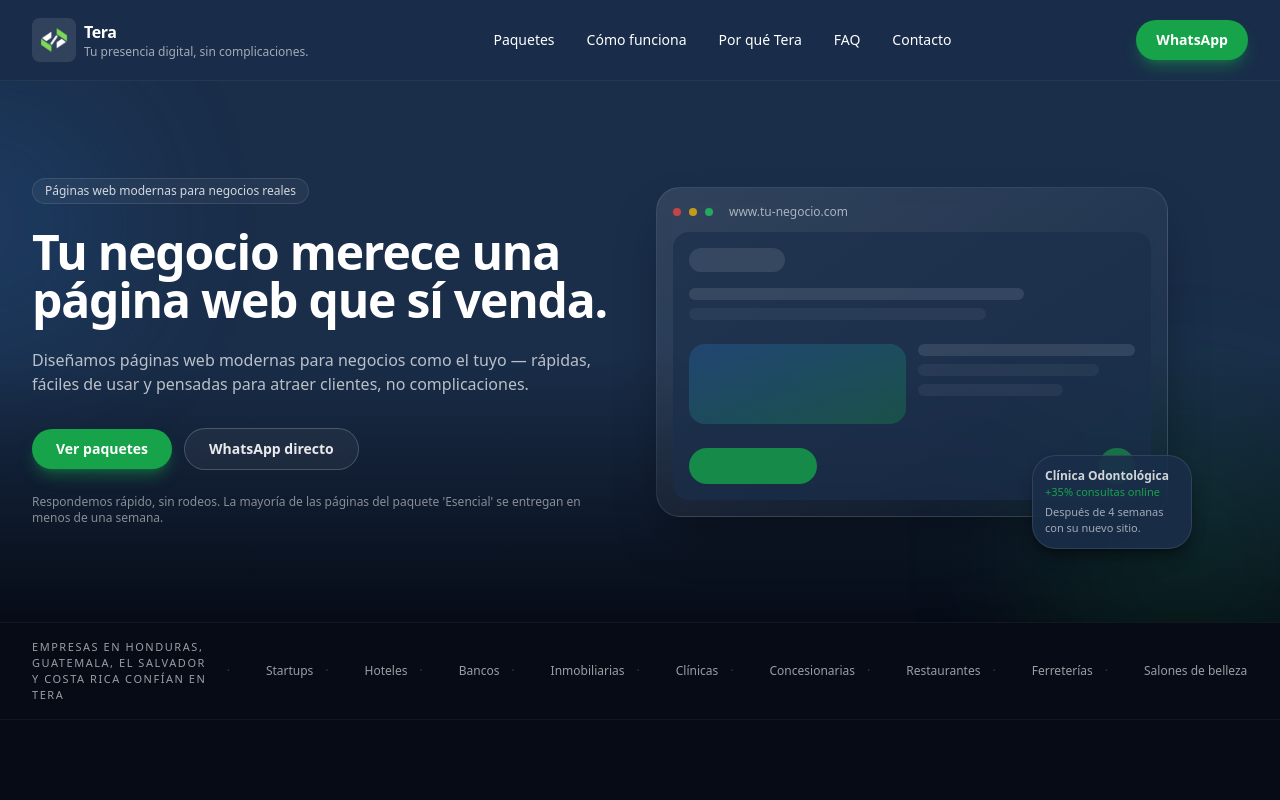
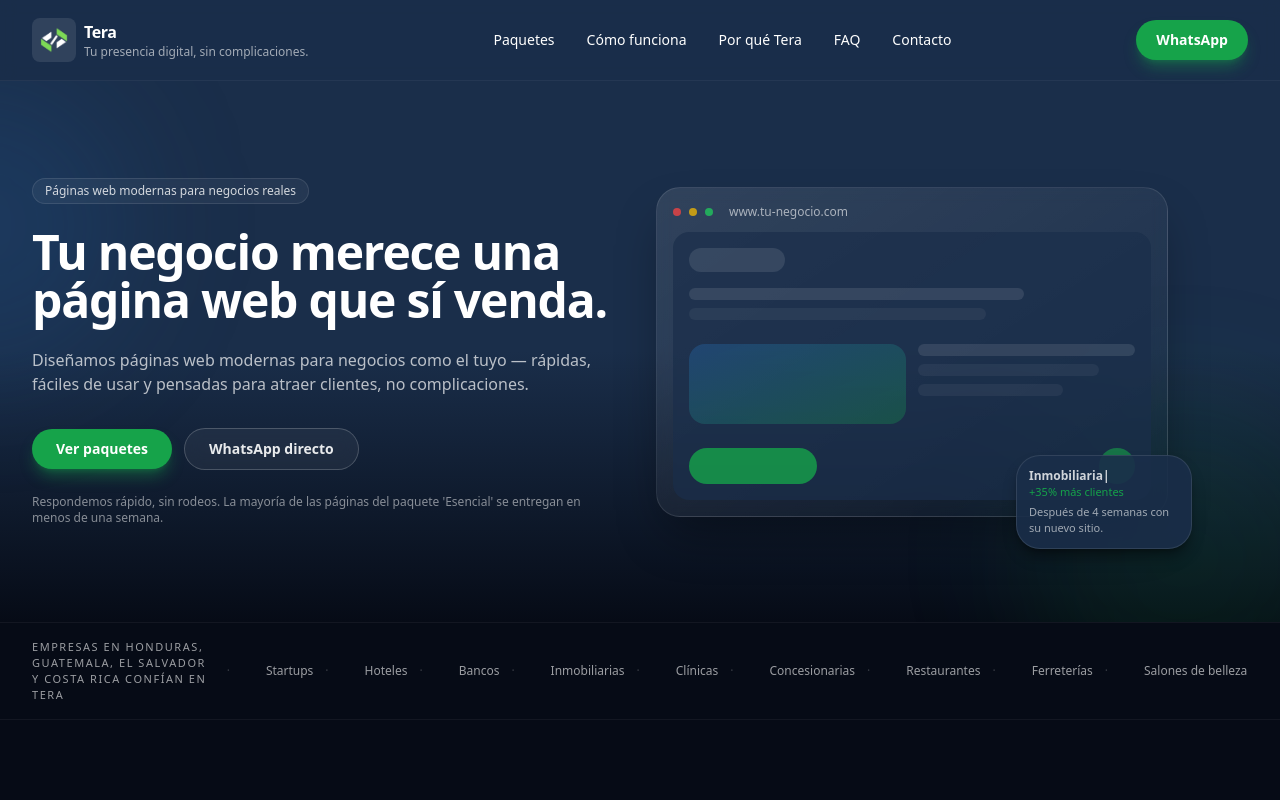
Before and after one commit to fidelfunez/tera-website, a Next.js app: page / in a window 1280 px wide. Shown: the top 800 px of the page. Built offline with nearby package versions, Linux system fonts and the light colour scheme.

Commit message:
Hero: ventanita entre h1 y p en móvil, typewriter de rubros en card desktop

```diff
--- a/components/Hero.tsx
+++ b/components/Hero.tsx
@@ -1,7 +1,54 @@
 "use client";
 
+import { useEffect, useState } from "react";
 import Link from "next/link";
 import { WHATSAPP_URL } from "@/config/whatsapp";
+
+const BUSINESS_TYPES = [
+  "Hotel",
+  "Airbnb",
+  "Inmobiliaria",
+  "Tienda Online",
+  "Startup",
+  "Restaurante",
+  "Clínica",
+  "Spa",
+  "Consultoría",
+  "Academia"
+];
+
+function TypewriterText({ words }: { words: string[] }) {
+  const [wordIndex, setWordIndex] = useState(0);
+  const [charIndex, setCharIndex] = useState(0);
+  const [isDeleting, setIsDeleting] = useState(false);
+
+  useEffect(() => {
+    const word = words[wordIndex];
+    let timeout: ReturnType<typeof setTimeout>;
+
+    if (!isDeleting && charIndex < word.length) {
+      timeout = setTimeout(() => setCharIndex((c) => c + 1), 80);
+    } else if (!isDeleting && charIndex === word.length) {
+      timeout = setTimeout(() => setIsDeleting(true), 1500);
+    } else if (isDeleting && charIndex > 0) {
+      timeout = setTimeout(() => setCharIndex((c) => c - 1), 40);
+    } else if (isDeleting && charIndex === 0) {
+      setIsDeleting(false);
+      setWordIndex((i) => (i + 1) % words.length);
+    }
+
+    return () => (timeout ? clearTimeout(timeout) : undefined);
+  }, [wordIndex, charIndex, isDeleting, words]);
+
+  const displayText = words[wordIndex]?.slice(0, charIndex) ?? "";
+
+  return (
+    <span>
+      {displayText}
+      <span className="animate-pulse">|</span>
+    </span>
+  );
+}
 
 export function Hero() {
   return (
@@ -19,6 +66,38 @@ export function Hero() {
           <h1 className="text-balance text-3xl font-semibold tracking-tight md:text-5xl">
             Tu negocio merece una página web que sí venda.
           </h1>
+
+          {/* Ventanita: solo visible en móvil, entre h1 y p */}
+          <div className="mx-auto w-full max-w-sm md:hidden">
+            <div className="relative rounded-2xl border border-white/10 bg-gradient-to-br from-white/10 via-white/5 to-transparent p-4 shadow-2xl shadow-black/40 backdrop-blur">
+              <div className="mb-3 flex items-center gap-2">
+                <span className="h-2 w-2 rounded-full bg-red-500/80" />
+                <span className="h-2 w-2 rounded-full bg-yellow-500/80" />
+                <span className="h-2 w-2 rounded-full bg-green-500/80" />
+                <span className="ml-2 text-xs text-white/60">www.tu-negocio.com</span>
+              </div>
+              <div className="rounded-xl bg-navy/70 p-4">
+                <div className="mb-4 h-6 w-24 rounded-full bg-white/10" />
+                <div className="mb-6 space-y-2">
+                  <div className="h-3 w-3/4 rounded-full bg-white/10" />
+                  <div className="h-3 w-2/3 rounded-full bg-white/5" />
+                </div>
+                <div className="grid grid-cols-2 gap-3">
+                  <div className="h-20 rounded-xl bg-gradient-to-br from-electric-blue/40 to-tera-green/30" />
+                  <div className="space-y-2">
+                    <div className="h-3 w-full rounded-full bg-white/10" />
+                    <div className="h-3 w-5/6 rounded-full bg-white/5" />
+                    <div className="h-3 w-2/3 rounded-full bg-white/5" />
+                  </div>
+                </div>
+                <div className="mt-6 flex items-center justify-between">
+                  <div className="h-9 w-32 rounded-full bg-tera-green/80" />
+                  <div className="h-9 w-9 rounded-full bg-tera-green/60" />
+                </div>
+              </div>
+            </div>
+          </div>
+
           <p className="text-balance text-sm text-white/70 md:text-base">
             Diseñamos páginas web modernas para negocios como el tuyo — rápidas,
             fáciles de usar y pensadas para atraer clientes, no complicaciones.
@@ -46,7 +125,7 @@ export function Hero() {
           </p>
         </div>
 
-        <div className="relative w-full max-w-md md:max-w-lg">
+        <div className="relative hidden w-full max-w-md md:block md:max-w-lg">
           <div className="relative rounded-2xl border border-white/10 bg-gradient-to-br from-white/10 via-white/5 to-transparent p-4 shadow-2xl shadow-black/40 backdrop-blur">
             <div className="mb-3 flex items-center gap-2">
               <span className="h-2 w-2 rounded-full bg-red-500/80" />
@@ -77,9 +156,11 @@ export function Hero() {
             </div>
           </div>
 
-          <div className="absolute -bottom-8 -right-6 hidden w-40 rounded-2xl border border-white/10 bg-navy/90 p-3 text-xs text-white/80 shadow-lg shadow-black/40 md:block">
-            <p className="font-semibold">Clínica Odontológica</p>
-            <p className="text-[11px] text-tera-green">+35% consultas online</p>
+          <div className="absolute -bottom-8 -right-6 hidden w-44 rounded-2xl border border-white/10 bg-navy/90 p-3 text-xs text-white/80 shadow-lg shadow-black/40 md:block">
+            <p className="min-h-[1.25em] font-semibold">
+              <TypewriterText words={BUSINESS_TYPES} />
+            </p>
+            <p className="text-[11px] text-tera-green">+35% más clientes</p>
             <p className="mt-1 text-[11px] text-white/60">
               Después de 4 semanas con su nuevo sitio.
             </p>
```
